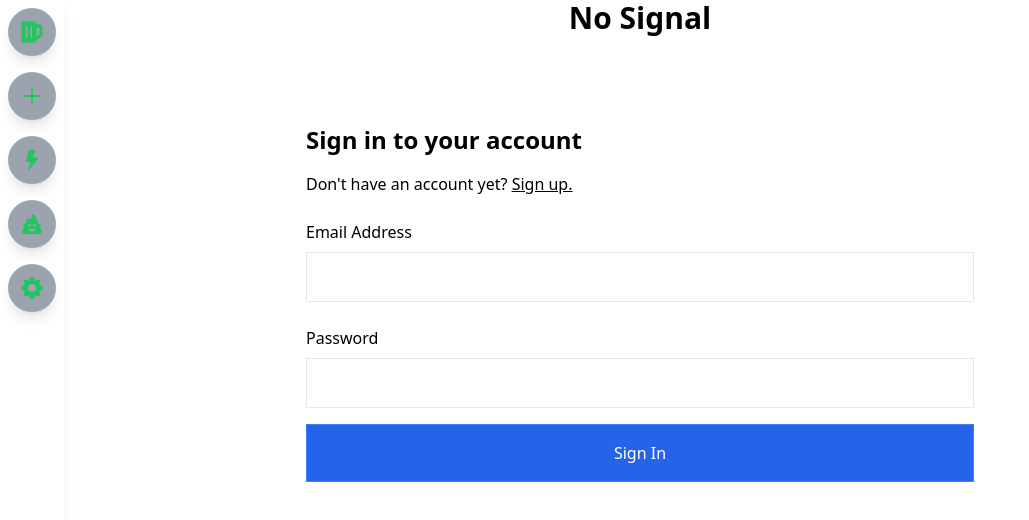
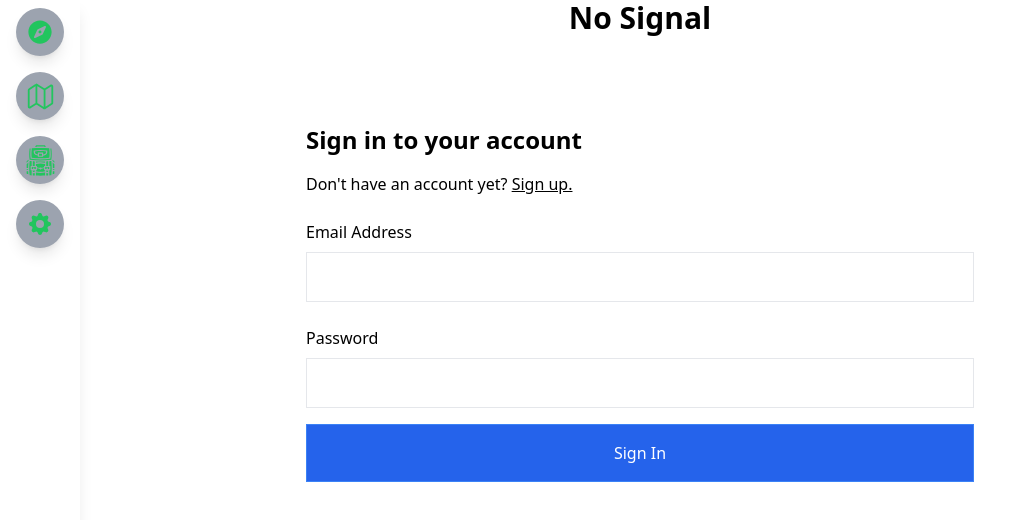
Before and after one commit to zperez0/no-signal, a React (Create React App) app: page / in a window 1280 px wide. Shown: the top 520 px of the page, without its empty margins (0-1029 px from the left). Built offline with nearby package versions, Linux system fonts and the light colour scheme; no server answers.

Commit message:
change icons

```diff
--- a/src/components/navbar/SideBar.js
+++ b/src/components/navbar/SideBar.js
@@ -1,19 +1,48 @@
 import React from 'react'
-import { BsPlus, BsFillLightningFill, BsGearFill } from 'react-icons/bs';
-import { FaBeer, FaPoo } from 'react-icons/fa';
+import { BsGearFill } from 'react-icons/bs';
+import { FaCompass } from 'react-icons/fa';
+import { IoMapOutline } from "react-icons/io5";
+import { GiBackpack } from "react-icons/gi";
+import { useNavigate } from "react-router-dom";
 
-const SideBar = () => {
+
+const SideBar = ({ text }) => {
+  const navigate = useNavigate();
+
+  const handleTrails = () => {
+    navigate("/trails");
+  }
+
+  const handleMap = () => {
+    navigate("/map");
+  }
+
+  const handleNotes = () => {
+    navigate("/notes");
+  }
+
+  const handleAccount = () => {
+    navigate("/account");
+  }
+
   return (
-    <div className="fixed top-0 left-0 h-screen w-16 flex flex-col
+    <div className="fixed top-0 left-0 h-screen w-20 flex flex-col
                   bg-white dark:bg-gray-900 shadow-lg">
+                <button onClick={handleTrails}>
+        <SideBarIcon icon={<FaCompass size="24" />} />
+        </button>
 
-        <SideBarIcon icon={<FaBeer size="24" />} />
+        <button onClick={handleMap}>
+        <SideBarIcon icon={<IoMapOutline size="29" />} />
+        </button>
 
-        <SideBarIcon icon={<BsPlus size="32" />} />
-        <SideBarIcon icon={<BsFillLightningFill size="20" />} />
-        <SideBarIcon icon={<FaPoo size="20" />} />
+        <button onClick={handleNotes}>
+        <SideBarIcon icon={<GiBackpack size="33" />} />
+        </button>
 
+        <button onClick={handleAccount}>
         <SideBarIcon icon={<BsGearFill size="22" />} />
+        </button>
     </div>
   );
 };
@@ -21,7 +50,7 @@ const SideBarIcon = ({ icon, text = 'tooltip 💡' }) => (
   <div className="sidebar-icon group">
     {icon}
     <span className="sidebar-tooltip group-hover:scale-100">
-      {text}
+    {text}
     </span>
   </div>
 );
```
